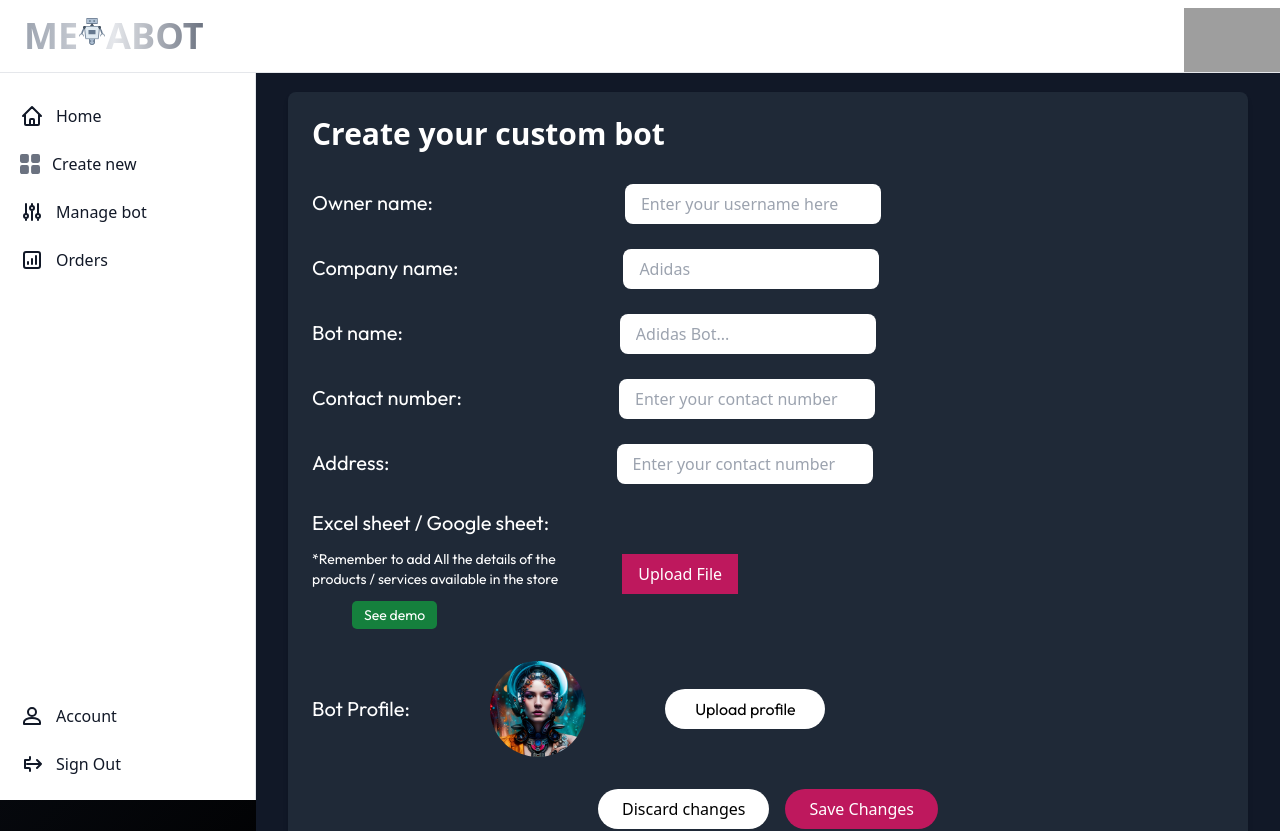
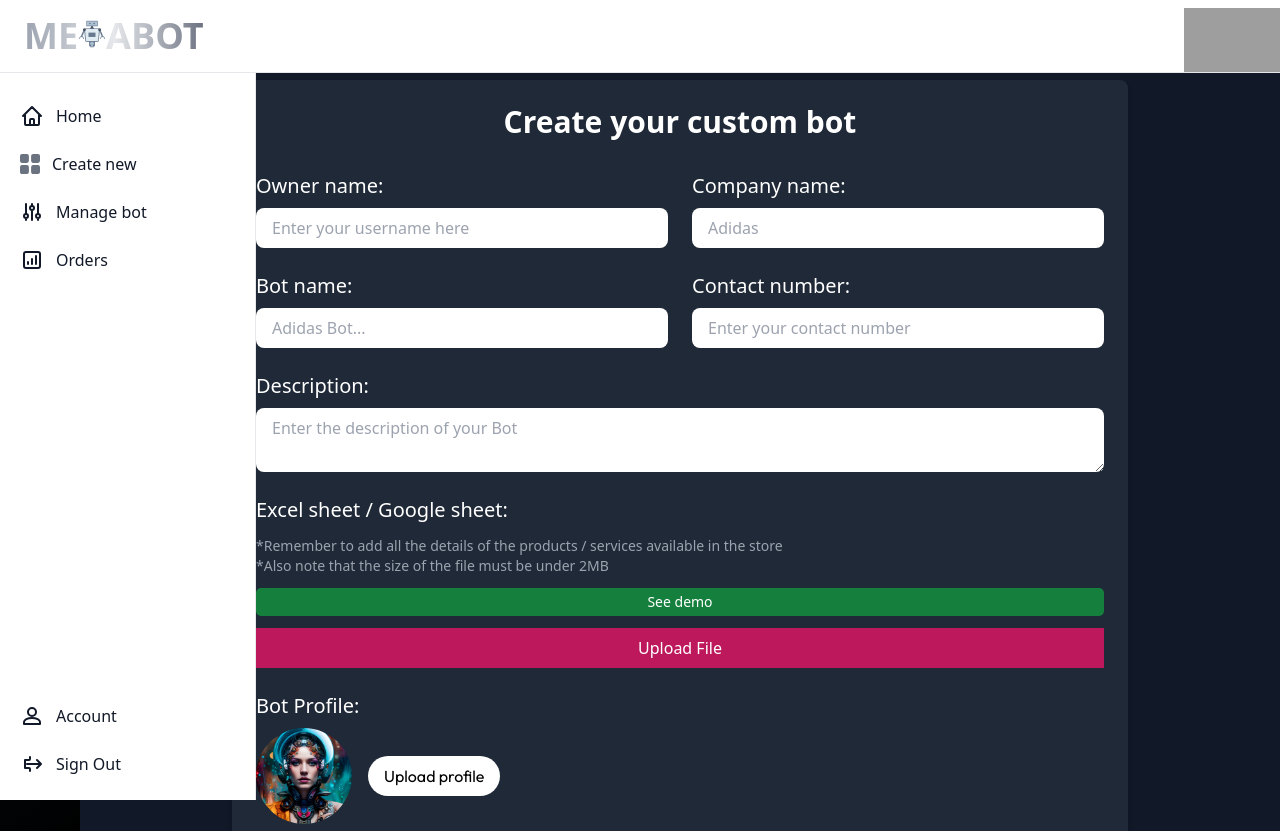
Before and after one commit to Adityabandaru18/Metabot, a React (Vite) app in the folder client/: page /create in a window 1280 px wide. Shown: the top 831 px of the page. Built offline with nearby package versions, Linux system fonts and the light colour scheme; grey boxes are pictures that could not be loaded.

Commit message:
Modified few issues

```diff
--- a/client/src/components/Home/Body.jsx
+++ b/client/src/components/Home/Body.jsx
@@ -50,7 +50,7 @@ const Body = () => {
           animate={{ opacity: 1, x: 0 }}
           transition={{ duration: 1, delay: 1.5 }}
         >
-          <img src={robo1} alt='robo1' className='max-w-40 sm:max-w-80 mt-10 sm:mt-0 mr-16 sm:mr-0  sm:block' />
+          <img src={robo1} alt='robo1' className='max-w-40 sm:max-w-80 mt-10 sm:mt-0 mr-16 sm:mr-0  sm:block' loading="lazy"/>
         </motion.div>
       </div>
 
@@ -61,7 +61,7 @@ const Body = () => {
     transition={{ duration: 1, delay: 2.5 }}
     className="order-2 sm:order-1"
   >
-    <img src={customer} alt='robo1' className='max-w-60 sm:max-w-96 mt-10 sm:mt-0 mr-16 sm:mr-0' />
+    <img src={customer} alt='robo1' className='max-w-60 sm:max-w-96 mt-10 sm:mt-0 mr-16 sm:mr-0' loading="lazy"/>
   </motion.div>
 
   <motion.div
@@ -100,7 +100,7 @@ const Body = () => {
           animate={{ opacity: 1, x: 0 }}
           transition={{ duration: 1, delay: 4 }}
         >
-          <img src={costrobo} alt='robo1' className='max-w-60 sm:max-w-80 mt-10 sm:mt-0 mr-16 sm:mr-0  sm:block' />
+          <img src={costrobo} alt='robo1' className='max-w-60 sm:max-w-80 mt-10 sm:mt-0 mr-16 sm:mr-0  sm:block' loading="lazy"/>
         </motion.div>
       </div>
       <Demo />
--- a/client/src/components/Home/Header.jsx
+++ b/client/src/components/Home/Header.jsx
@@ -12,7 +12,7 @@ function Header() {
 
     <div className="absolute p-4 flex items-center space-x-4 mt-3 z-20">
         <h1 className="text-3xl md:text-5xl lg:text-4xl font-bold text-transparent bg-clip-text bg-gradient-to-r from-gray-400 via-gray-200 to-gray-500 ml-3">
-          ME<img src={Metabot} className="max-w-7 inline-block mb-2" alt="Metabot Logo" />ABOT
+          ME<img src={Metabot} className="max-w-7 inline-block mb-2" alt="Metabot Logo" loading="lazy" />ABOT
         </h1>
       </div>
       <div className="flex items-center justify-center flex-col sm:flex-row min-h-screen relative ml-20 sm:m-auto">
@@ -27,7 +27,7 @@ function Header() {
         </div>
 
         <div>
-          <img src={robo} alt='robo1' className='sm:max-w-80 max-w-52 relative top-20 sm:top-0 mr-20 sm:mr-0 sm:block animate-bounce '/>
+          <img src={robo} alt='robo1' className='sm:max-w-80 max-w-52 relative top-20 sm:top-0 mr-20 sm:mr-0 sm:block animate-bounce 'loading="lazy"/>
         </div>
       </div>
 
--- a/client/src/components/Main/Account.jsx
+++ b/client/src/components/Main/Account.jsx
@@ -34,6 +34,7 @@ const Account = () => {
                 src={ProfileAI}
                 alt="Profile"
                 className="w-24 h-24 sm:w-32 sm:h-32 rounded-full"
+                loading="lazy"
                 whileHover={{ rotate: 360 }}
                 transition={{ duration: 0.5 }}
               />
--- a/client/src/components/Main/Createnew.jsx
+++ b/client/src/components/Main/Createnew.jsx
@@ -9,6 +9,7 @@ const Createnew = () => {
   const [uploadedFile, setUploadedFile] = useState(null);
   const [fileConfirmed, setFileConfirmed] = useState(false);
   const [profileImage, setProfileImage] = useState(ProfileAI);
+  const [errorMessage, setErrorMessage] = useState('');
 
   const openModal = () => {
     setShowModal(true);
@@ -16,13 +17,20 @@ const Createnew = () => {
 
   const closeModal = () => {
     setShowModal(false);
+    setErrorMessage('');
   };
 
   const handleFileChange = (event) => {
     const file = event.target.files[0];
+
     if (file) {
+      if (file.size <= 2 * 1024 * 1024) { // 2MB in bytes
         setUploadedFile(file);
         setFileConfirmed(false);
+      } else {
+        setErrorMessage('File size exceeds 2MB. Please upload a smaller file.');
+        openModal();
+      }
     }
   };
 
@@ -49,60 +57,59 @@ const Createnew = () => {
         initial={{ opacity: 0 }}
         animate={{ opacity: 1 }}
         transition={{ duration: 0.5 }}
-        className="sm:ml-64 pt-20 px-4 sm:px-6 lg:px-8 text-white bg-gray-900 border-b border-gray-700 h-[150vh]"
+        className="pt-20 px-4 sm:px-6 lg:px-8 text-white bg-gray-900 border-b border-gray-700 min-h-screen sm:ml-20"
       >
         <motion.div
           initial={{ y: 10, opacity: 0 }}
           animate={{ y: 0, opacity: 1 }}
           transition={{ duration: 0.5, delay: 0.2 }}
-          className="max-w-6xl mx-auto bg-gray-800 rounded-lg shadow-md p-6 sm:mt-3"
+          className="max-w-4xl mx-auto bg-gray-800 rounded-lg shadow-md p-6"
         >
-          <h1 className="text-2xl sm:text-3xl font-bold text-white mb-8">Create your custom bot</h1>
-          <div className="flex flex-col space-y-6">
-            <div>
-              <label className="inline-block text-xl text-white mb-2 font-outfit">Owner name:</label>
+          <h1 className="text-2xl sm:text-3xl font-bold text-white mb-8 text-center">Create your custom bot</h1>
+          <div className="grid grid-cols-1 sm:grid-cols-2 gap-6">
+            <div className="flex flex-col">
+              <label className="text-xl text-white mb-2">Owner name:</label>
               <input
                 placeholder="Enter your username here"
-                className="inline-block w-64 px-4 py-2 text-black rounded-lg sm:ml-48"
+                className="w-full px-4 py-2 text-black rounded-lg"
               />
             </div>
-            <div>
-              <label className="inline-block text-xl text-white mb-2 font-outfit">Company name:</label>
+            <div className="flex flex-col">
+              <label className="text-xl text-white mb-2">Company name:</label>
               <input
                 placeholder="Adidas"
-                className="inline-block w-64 px-4 py-2 text-black rounded-lg sm:ml-[165px]"
+                className="w-full px-4 py-2 text-black rounded-lg"
               />
             </div>
-            <div>
-              <label className="inline-block text-xl text-white mb-2 font-outfit">Bot name:</label>
+            <div className="flex flex-col">
+              <label className="text-xl text-white mb-2">Bot name:</label>
               <input
                 placeholder="Adidas Bot..."
-                className="inline-block w-64 px-4 py-2 text-black rounded-lg sm:ml-[217px]"
+                className="w-full px-4 py-2 text-black rounded-lg"
               />
             </div>
-            <div>
-              <label className="inline-block text-xl text-white mb-2 font-outfit">Contact number:</label>
+            <div className="flex flex-col">
+              <label className="text-xl text-white mb-2">Contact number:</label>
               <input
                 placeholder="Enter your contact number"
-                className="inline-block w-64 px-4 py-2 text-black rounded-lg sm:ml-[157px]"
+                className="w-full px-4 py-2 text-black rounded-lg"
               />
             </div>
-            <div>
-              <label className="inline-block text-xl text-white mb-2 font-outfit">Address:</label>
-              <input
-                placeholder="Enter your contact number"
-                className="inline-block w-64 px-4 py-2 text-black rounded-lg sm:ml-[227px]"
-              />
+            <div className="flex flex-col sm:col-span-2">
+              <label className="text-xl text-white mb-2">Description:</label>
+              <textarea
+                placeholder="Enter the description of your Bot"
+                className="w-full px-4 py-2 text-black rounded-lg"
+              ></textarea>
             </div>
-            <div>
-              <label className="inline-block text-xl text-white mb-2 font-outfit">
-                Excel sheet / Google sheet:
-                <p className="text-sm mt-3 font-normal">
-                  *Remember to add All the details of the<br /> products / services available in the store
+            <div className="flex flex-col sm:col-span-2">
+              <label className="text-xl text-white mb-2">Excel sheet / Google sheet:</label>
+              <p className="text-sm mt-1 font-normal text-gray-400">
+                *Remember to add all the details of the products / services available in the store<br />
+                *Also note that the size of the file must be under 2MB
               </p>
-                <button className="rounded-[5px] px-3 py-1 text-sm mt-3 bg-green-700 text-white ml-10 hidden sm:block" onClick={openModal}>See demo</button>
-              </label>
-              <label className="inline-block bg-pink-700 text-white px-4 py-2 cursor-pointer sm:ml-16 relative sm:bottom-10 ml-12 mt-3">
+              <button className="rounded-[5px] px-3 py-1 text-sm mt-3 bg-green-700 text-white" onClick={openModal}>See demo</button>
+              <label className="inline-block bg-pink-700 text-white px-4 py-2 cursor-pointer mt-3 text-center">
                 Upload File
                 <input type="file" className="hidden" accept=".csv, .xlsx, .xls" onChange={handleFileChange} />
               </label>
@@ -117,29 +124,25 @@ const Createnew = () => {
                       checked={fileConfirmed}
                       onChange={handleRadioChange}
                     />
-                    <label htmlFor="confirmFile" className="text-white ml-2">Confirm file: </label>
+                    <label htmlFor="confirmFile" className="text-white ml-2">Confirm file</label>
                   </div>
                 </div>
               )}
             </div>
-            <div className="flex justify-between items-center">
-              <div className="text-xl text-white font-outfit">Bot Profile:</div>
-              <div>
+            <div className="flex flex-col sm:col-span-2">
+              <label className="text-xl text-white mb-2">Bot Profile:</label>
+              <div className="flex items-center space-x-4">
                 <img
                   src={profileImage}
                   alt="Profile"
                   className="w-24 h-24 rounded-full"
+                  loading="lazy"
                 />
+                <label className="rounded-full bg-white text-black px-4 py-2 font-outfit cursor-pointer">
+                  Upload profile
+                  <input type="file" className="hidden" accept="image/*" onChange={handleProfileImageChange}/>
+                </label>
               </div>
-              <label className="rounded-full bg-white text-black px-4 py-2 w-40 h-10 font-outfit cursor-pointer flex justify-center items-center">
-                Upload profile
-                <input type="file" className="hidden" accept="image/*" onChange={handleProfileImageChange} />
-              </label>
-              <div></div>
-              <div></div>
-              <div></div>
-              <div></div>
-              <div></div>
             </div>
           </div>
           <div className="flex justify-center mt-8 space-x-4">
@@ -153,7 +156,7 @@ const Createnew = () => {
               whileHover={{ scale: 1.1 }}
               className="rounded-full bg-pink-700 text-white px-6 py-2"
             >
-              Save Changes
+              Create bot
             </motion.button>
           </div>
         </motion.div>
@@ -167,14 +170,33 @@ const Createnew = () => {
           className="fixed top-0 left-0 w-full h-full flex items-center justify-center bg-opacity-99 bg-black"
           onClick={closeModal}
         >
+          {errorMessage ? (
+            <motion.div
+              initial={{ scale: 0.3 }}
+              animate={{ scale: 1 }}
+              transition={{ duration: 0.3 }}
+              className="bg-white rounded-lg p-4 text-black"
+            >
+              <h2 className="text-xl font-bold mb-4">Error</h2>
+              <p>{errorMessage}</p>
+              <button
+                className="mt-4 px-4 py-2 bg-pink-700 text-white rounded-lg"
+                onClick={closeModal}
+              >
+                Close
+              </button>
+            </motion.div>
+          ) : (
             <motion.img
               initial={{ scale: 0.5 }}
               animate={{ scale: 1 }}
               transition={{ duration: 0.3 }}
               src={Demo}
               alt="Demo Image"
+              loading="lazy"
               className="max-w-[60%] max-h-[60%] rounded-lg"
             />
+          )}
         </motion.div>
       )}
     </>
--- a/client/src/components/Main/MainHome.jsx
+++ b/client/src/components/Main/MainHome.jsx
@@ -81,6 +81,7 @@ const Card = () => {
         className="object-cover w-full rounded-t-lg h-48 md:h-full md:w-48 md:rounded-none md:rounded-s-lg"
         src={ProfileAI}
         alt="Profile AI"
+        loading="lazy"
       />
       <div className="flex flex-col justify-between p-4 leading-normal">
         <h5 className="mb-2 text-2xl font-bold tracking-tight text-gray-900 dark:text-white">
@@ -103,7 +104,7 @@ const MainHome = () => {
       <Navigation />
       <main className="sm:ml-64 pt-20 px-4 sm:px-6 lg:px-8 bg-gray-900 border-b border-gray-700">
         {/* Animated Text */}
-        <img src={rob} className='w-96 h-72 m-auto hidden sm:block'/>
+        <img src={rob} className='w-96 h-72 m-auto hidden sm:block' loading="lazy"/>
         <AnimatedText text="EXPLORE OUR ENDLESS CUSTOM BOTS HERE :)" />
 
         {/* Card Grid */}
--- a/client/src/components/Userlogin/Login.jsx
+++ b/client/src/components/Userlogin/Login.jsx
@@ -137,6 +137,7 @@ function Login() {
                 src={robologin}
                 alt="Login"
                 className="max-w-8 inline-block mb-2 ml-2"
+                loading="lazy"
               />
             </span>
           </div>
```
Lines whose indentation alone changed are shown as unchanged.
